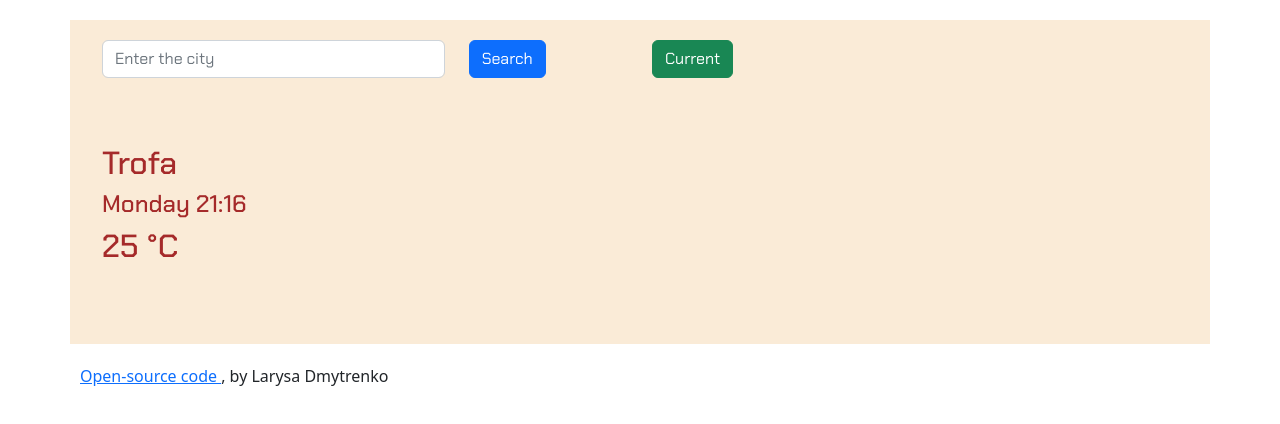
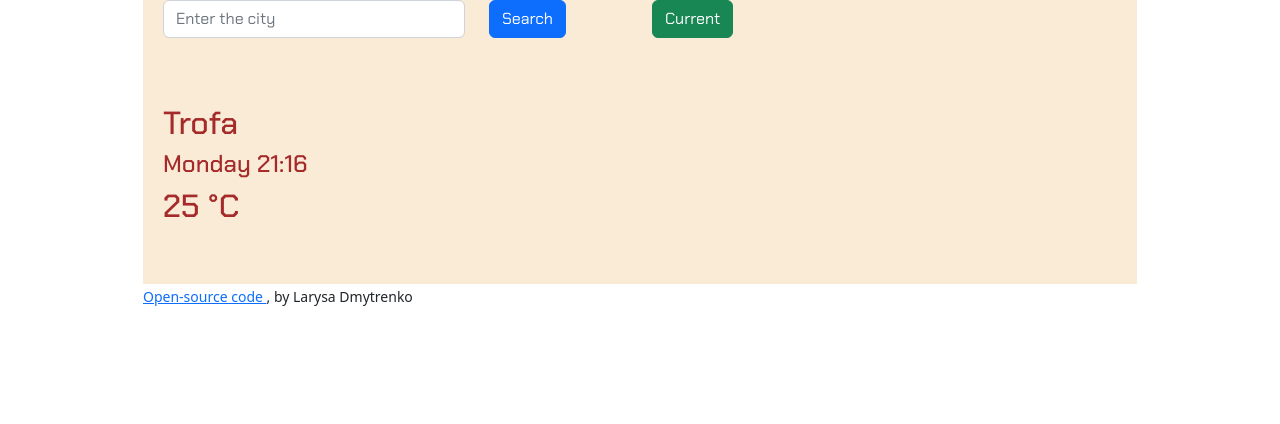
Before and after one commit to dmilarisa/Weather_app, a plain HTML site: page index.html in a window 1280 px wide. Drawn offline with nearby package versions, Linux system fonts and the light colour scheme.

Commit message:
align elements

```diff
--- a/index.html
+++ b/index.html
@@ -14,7 +14,8 @@
   <script src="https://unpkg.com/axios/dist/axios.min.js"></script>
 </head>
 <body>
-  <div class="container general">
+  <div class="general">
+    <div class="weather">
       <!-- <div class="cities">
         <span class="city">Kyiv</span>
         <span class="city">Porto</span>
@@ -121,11 +122,12 @@
 
 
     </div>
-  <div class="bottom">
+    <small class="bottom">
       <a href = "https://github.com/dmilarisa/Weather_app">
         Open-source code
       </a>
       , by Larysa Dmytrenko
+    </small>
   </div>
   <script src="src/index.js"></script>
 </body>
--- a/src/styles.css
+++ b/src/styles.css
@@ -1,8 +1,15 @@
 .general {
+  width: 100%;
+  padding-right: 15px;
+  padding-left: 15px;
+  margin-right: auto;
+  margin-left: auto;
+  max-width: 80%;
+}
+
+.weather {
   font-family:'Chakra Petch', sans-serif;
   background-color: antiquewhite;
-  margin: 20px;
-  padding: 20px;
 }
 
 .cities {
@@ -50,5 +57,5 @@ h3 {
 }
 
 .bottom {
-  margin: 0px 0px 0px 80px;
+  box-sizing: border-box;
 }
```
Lines whose indentation alone changed are shown as unchanged.
